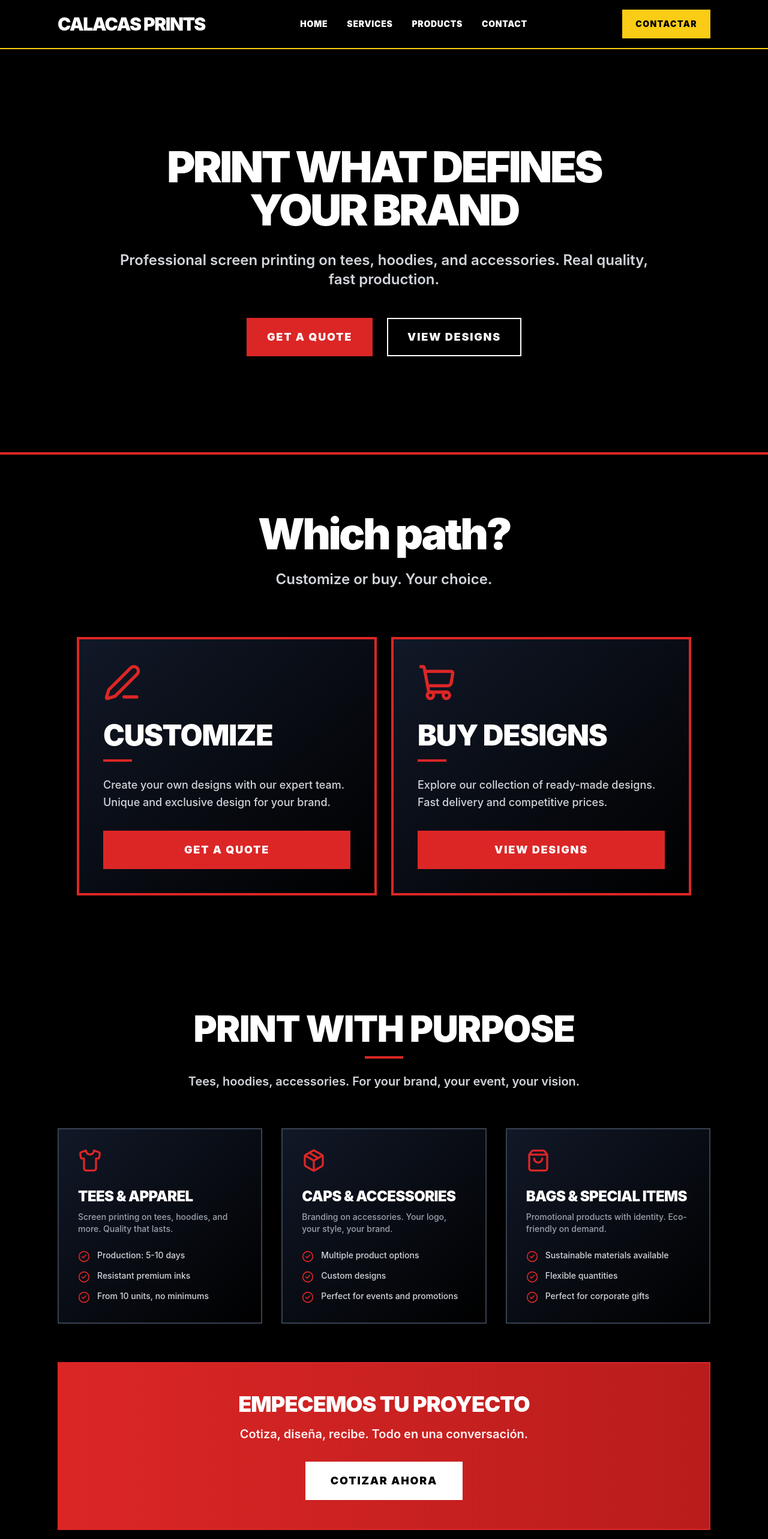
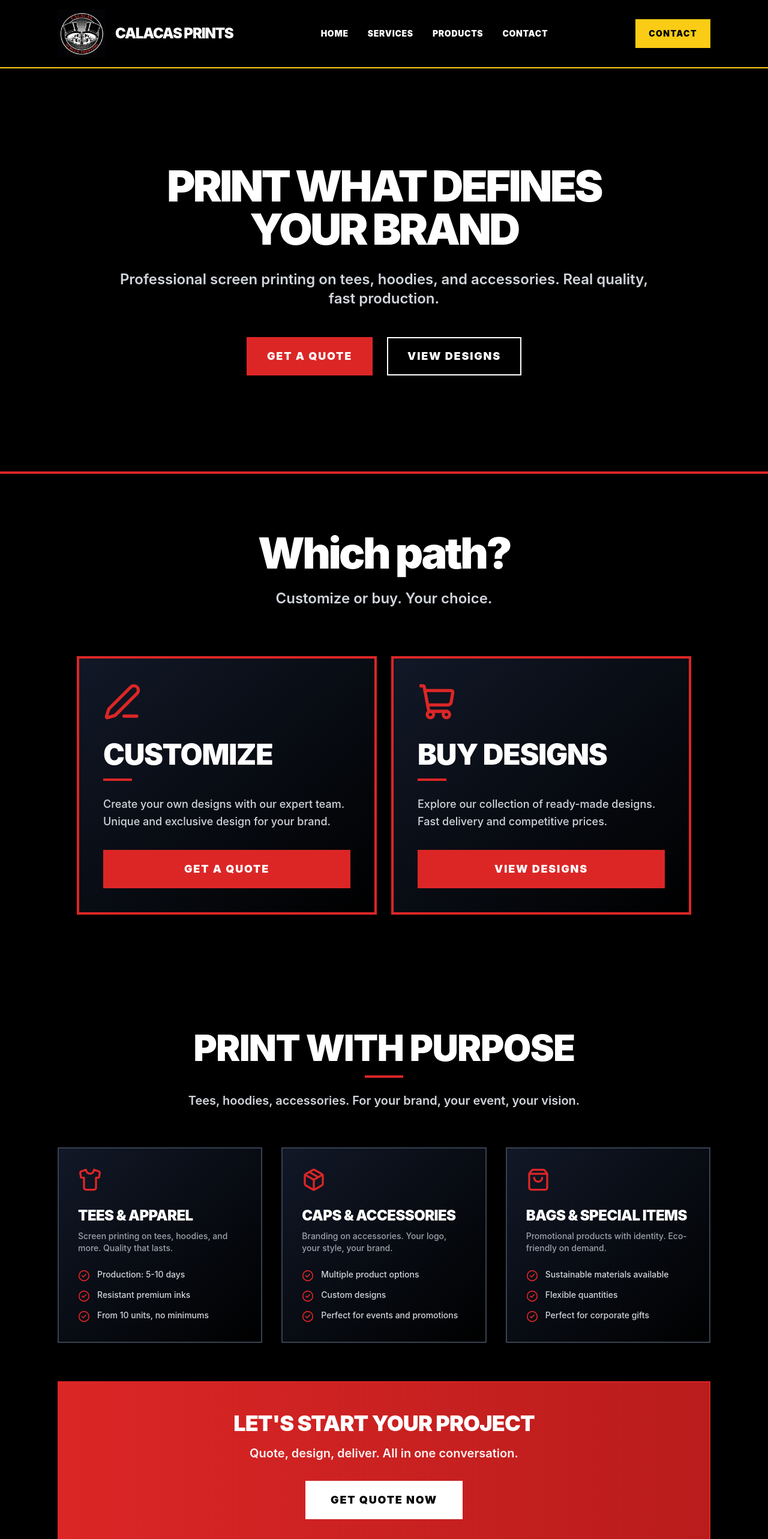
Before and after one commit to TsunamicStone6/serigrafiaweb, a Next.js app: page / in a window 1280 px wide. Shown: the top 2566 px of the page at 60% size. Built offline with nearby package versions, Linux system fonts and the light colour scheme.

Commit message:
Translate Spanish text to English

```diff
--- a/src/components/layout/Footer.tsx
+++ b/src/components/layout/Footer.tsx
@@ -23,7 +23,7 @@ export function Footer() {
 
           {/* Contact Info */}
           <div>
-            <h3 className="text-2xl font-black mb-4 uppercase tracking-tight">Contacto</h3>
+            <h3 className="text-2xl font-black mb-4 uppercase tracking-tight">Contact</h3>
             <ul className="space-y-3 text-gray-400 text-sm font-medium">
               <li>
                 <a href={`tel:${siteConfig.business.phone}`} className="hover:text-yellow-400 transition-colors">
@@ -41,7 +41,7 @@ export function Footer() {
 
           {/* Social Media */}
           <div>
-            <h3 className="text-2xl font-black mb-4 uppercase tracking-tight">Síguenos</h3>
+            <h3 className="text-2xl font-black mb-4 uppercase tracking-tight">Follow us</h3>
             <div className="flex gap-6">
               {Object.entries(siteConfig.social).map(([platform, url]) => (
                 <a
--- a/src/components/layout/Header.tsx
+++ b/src/components/layout/Header.tsx
@@ -18,8 +18,13 @@ export function Header() {
     <header className="sticky top-0 z-40 bg-black border-b-2 border-yellow-400">
       <Container className="flex items-center justify-between py-4">
         {/* Logo */}
-        <div className="flex-shrink-0">
-          <h1 className="text-3xl font-black text-white tracking-tighter uppercase">{siteConfig.brand.name}</h1>
+        <div className="flex items-center gap-4 flex-shrink-0">
+          <img
+            src={siteConfig.brand.logo}
+            alt={siteConfig.brand.name}
+            className="w-20 h-20 drop-shadow-lg"
+          />
+          <h1 className="text-2xl font-black text-white tracking-tighter uppercase">{siteConfig.brand.name}</h1>
         </div>
 
         {/* Desktop Navigation */}
@@ -42,7 +47,7 @@ export function Header() {
           rel="noopener noreferrer"
           className="hidden md:block px-5 py-3 bg-yellow-400 text-black font-black hover:bg-yellow-300 transition-colors uppercase text-sm tracking-widest border-2 border-yellow-400"
         >
-          Contactar
+          Contact
         </a>
 
         {/* Mobile Menu Button */}
--- a/src/components/sections/Services.tsx
+++ b/src/components/sections/Services.tsx
@@ -66,9 +66,9 @@ export function Services() {
 
         {/* CTA Section */}
         <div className="bg-gradient-to-r from-red-600 to-red-700 border-2 border-red-600 p-12 text-center">
-          <h3 className="text-3xl md:text-4xl font-black text-white mb-4 uppercase tracking-tight">Empecemos tu proyecto</h3>
+          <h3 className="text-3xl md:text-4xl font-black text-white mb-4 uppercase tracking-tight">Let's start your project</h3>
           <p className="text-xl text-red-50 mb-8 font-semibold">
-            Cotiza, diseña, recibe. Todo en una conversación.
+            Quote, design, deliver. All in one conversation.
           </p>
           <a
             href={`https://wa.me/${siteConfig.business.whatsapp.replace(/\D/g, '')}`}
@@ -76,7 +76,7 @@ export function Services() {
             rel="noopener noreferrer"
             className="inline-block px-10 py-4 bg-white hover:bg-gray-100 text-black font-black text-lg uppercase tracking-widest border-2 border-white transform hover:scale-105 active:scale-95 transition-all"
           >
-            Cotizar ahora
+            Get quote now
           </a>
         </div>
       </Container>
--- a/src/config/site.config.ts
+++ b/src/config/site.config.ts
@@ -8,13 +8,13 @@ export const siteConfig = {
   brand: {
     name: 'Calacas Prints',
     description: 'Screen printing and custom apparel',
-    logo: '/logo.svg',
+    logo: '/icons/logo.webp',
     favicon: '/favicon.ico',
   },
 
   // Business information
   business: {
-    name: 'CALACAS PRINTS',
+    name: 'CALACAS',
     tagline: 'Print what defines your brand',
     description: 'Professional screen printing on tees, hoodies, and accessories. Real quality, fast production.',
     address: '456 Industrial Street, Commercial Zone',
--- a/tsconfig.json
+++ b/tsconfig.json
@@ -33,7 +33,7 @@
     },
     "allowJs": true,
     "incremental": true,
-    "moduleResolution": "node",
+    "moduleResolution": "bundler",
     "plugins": [
       {
         "name": "next"
```
Also changed, not shown: public/icons/logo.webp (added), 1 other file (tests, documents, lock files or other folders).
